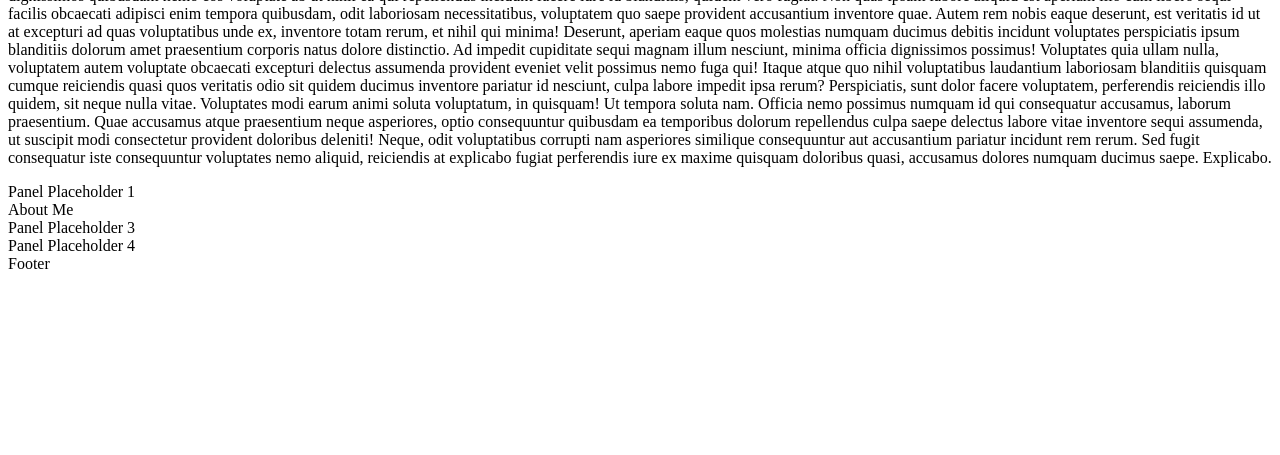
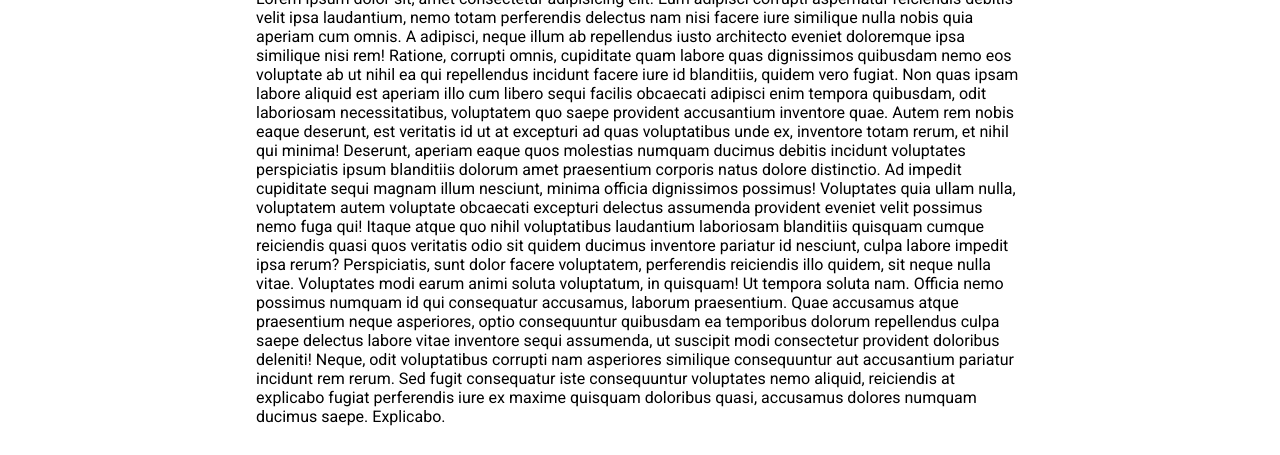
Before and after one commit to avrielatta/webdevportfolio, a website: page html/landing.html in a window 1280 px wide. Shown: the part 91-546 px from the top of the page. Drawn offline with Linux system fonts and the light colour scheme; files whose address does not match are found by name.

Commit message:
corrected routing to landing.css

```diff
--- a/html/landing.html
+++ b/html/landing.html
@@ -5,7 +5,7 @@
     <meta http-equiv="X-UA-Compatible" content="IE=edge">
     <meta name="viewport" content="width=device-width, initial-scale=1.0">
     <title>Landing</title>
-    <link rel="stylesheet" href="css\landing.css">
+    <link rel="stylesheet" href="\css\landing.css">
 </head>
 <body>
     <div class="container">
```
